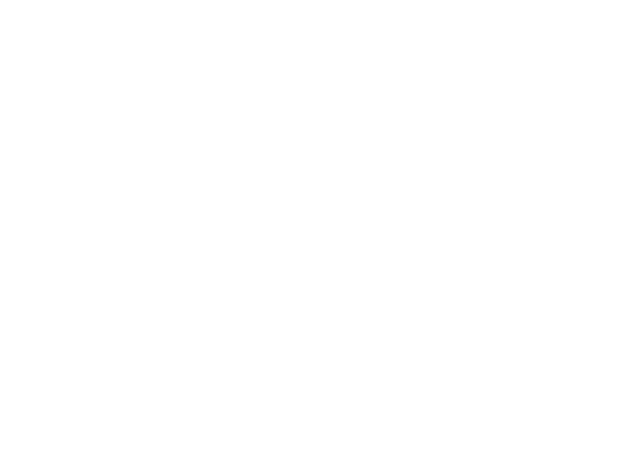
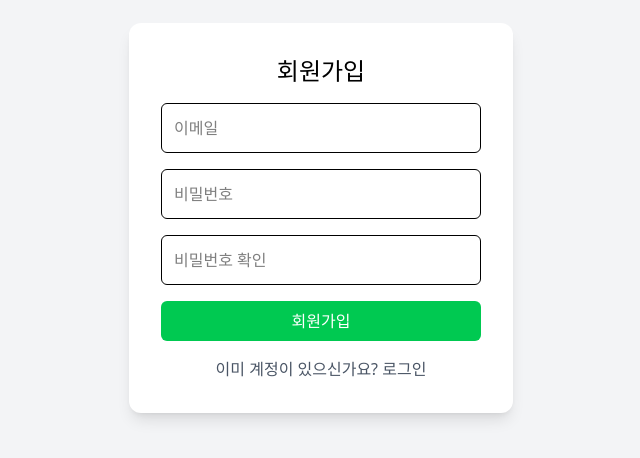
Before and after one commit to tjsk002/React-CRUD, a React (Vite) app: page /auth/signup in a window 1280 px wide. Before the commit this address had no page. Shown: the part 182-640 px from the top of the page, without its empty margins (319-959 px from the left). Built offline with nearby package versions, Linux system fonts and the light colour scheme.

Commit message:
feat: 로그인, 회원가입, 메인 페이지 추가

```diff
--- /dev/null
+++ b/src/pages/auth/login.tsx
@@ -0,0 +1,72 @@
+import { useState } from 'react'
+import { useNavigate } from 'react-router'
+
+import { api } from '@/api/axios.ts'
+
+export default function Login() {
+    const navigate = useNavigate()
+    const [email, setEmail] = useState('')
+    const [password, setPassword] = useState('')
+    const [errorMessage, setErrorMessage] = useState('')
+
+    const handleSubmit = async (e: React.FormEvent) => {
+        e.preventDefault()
+        console.log('로그인 시도:', { email, password })
+        await api
+            .post('/auth/login', {
+                username: email,
+                password: password,
+            })
+            .then((response) => {
+                alert(response.data.resultData.message)
+                setErrorMessage('')
+                navigate('/users/list')
+            })
+            .catch((error) => {
+                setErrorMessage(error.response.data.resultData.message)
+            })
+    }
+
+    function viewSignup() {
+        navigate(`/auth/signup`)
+    }
+
+    return (
+        <div className="flex items-center justify-center min-h-screen bg-gray-100">
+            <div className="bg-white p-8 rounded-xl shadow-lg w-96">
+                <h2 className="text-2xl font-bold text-center mb-4">로그인</h2>
+                <form onSubmit={handleSubmit} className="flex flex-col space-y-4">
+                    <input
+                        type="text"
+                        placeholder="이메일"
+                        value={email}
+                        onChange={(e) => setEmail(e.target.value)}
+                        className="p-3 border rounded-md"
+                        required
+                    />
+                    <input
+                        type="password"
+                        placeholder="비밀번호"
+                        value={password}
+                        onChange={(e) => setPassword(e.target.value)}
+                        className="p-3 border rounded-md"
+                        required
+                    />
+                    <p className="text-red-500">{errorMessage}</p>
+                    <button
+                        type="submit"
+                        className="bg-blue-500 text-white py-2 rounded-md hover:bg-blue-600 transition"
+                    >
+                        로그인
+                    </button>
+                </form>
+                <p
+                    className="text-center mt-4 text-gray-600 cursor-pointer"
+                    onClick={() => viewSignup()}
+                >
+                    계정이 없으신가요? 회원가입
+                </p>
+            </div>
+        </div>
+    )
+}
--- /dev/null
+++ b/src/pages/auth/main.tsx
@@ -0,0 +1,36 @@
+import { useNavigate } from 'react-router'
+
+export default function Main() {
+    const navigate = useNavigate()
+
+    function viewLogin() {
+        navigate(`/auth/login`)
+    }
+
+    function viewSignup() {
+        navigate(`/auth/signup`)
+    }
+
+    return (
+        <div className="flex flex-col items-center justify-center min-h-screen bg-gray-100">
+            <h1 className="text-4xl font-bold mb-6 text-gray-800">환영합니다!</h1>
+            <p className="text-lg text-gray-600 mb-8">
+                서비스를 이용하려면 로그인 또는 회원가입을 진행해주세요.
+            </p>
+            <div className="flex space-x-4">
+                <button
+                    className="bg-blue-500 text-white px-6 py-3 rounded-lg shadow-md hover:bg-blue-600 transition"
+                    onClick={() => viewLogin()}
+                >
+                    로그인
+                </button>
+                <button
+                    className="bg-green-500 text-white px-6 py-3 rounded-lg shadow-md hover:bg-green-600 transition"
+                    onClick={() => viewSignup()}
+                >
+                    회원가입
+                </button>
+            </div>
+        </div>
+    )
+}
--- /dev/null
+++ b/src/pages/auth/signup.tsx
@@ -0,0 +1,78 @@
+import { useState } from 'react'
+import { useNavigate } from 'react-router'
+
+import { api } from '@/api/axios.ts'
+
+export default function Signup() {
+    const navigate = useNavigate()
+    const [email, setEmail] = useState('')
+    const [password, setPassword] = useState('')
+    const [confirmPassword, setConfirmPassword] = useState('')
+
+    const handleSubmit = async (e: React.FormEvent) => {
+        e.preventDefault()
+        if (password !== confirmPassword) {
+            alert('비밀번호가 일치하지 않습니다!')
+            return
+        }
+        await api
+            .post(`/auth/signup`, {
+                username: email,
+                password: password,
+            })
+            .then((response) => {
+                console.log(response)
+                alert('회원가입 성공했습니다')
+            })
+            .catch((error) => {
+                console.log(error.resultData.message)
+            })
+    }
+
+    function viewLogin() {
+        navigate(`/auth/login`)
+    }
+
+    return (
+        <div className="flex items-center justify-center min-h-screen bg-gray-100">
+            <div className="bg-white p-8 rounded-xl shadow-lg w-96">
+                <h2 className="text-2xl font-bold text-center mb-4">회원가입</h2>
+                <form onSubmit={handleSubmit} className="flex flex-col space-y-4">
+                    <input
+                        type="text"
+                        placeholder="이메일"
+                        value={email}
+                        onChange={(e) => setEmail(e.target.value)}
+                        className="p-3 border rounded-md"
+                        required
+                    />
+                    <input
+                        type="password"
+                        placeholder="비밀번호"
+                        value={password}
+                        onChange={(e) => setPassword(e.target.value)}
+                        className="p-3 border rounded-md"
+                        required
+                    />
+                    <input
+                        type="password"
+                        placeholder="비밀번호 확인"
+                        value={confirmPassword}
+                        onChange={(e) => setConfirmPassword(e.target.value)}
+                        className="p-3 border rounded-md"
+                        required
+                    />
+                    <button
+                        type="submit"
+                        className="bg-green-500 text-white py-2 rounded-md hover:bg-green-600 transition"
+                    >
+                        회원가입
+                    </button>
+                </form>
+                <p className="text-center mt-4 text-gray-600" onClick={() => viewLogin()}>
+                    이미 계정이 있으신가요? 로그인
+                </p>
+            </div>
+        </div>
+    )
+}
--- a/src/router.tsx
+++ b/src/router.tsx
@@ -1,5 +1,8 @@
 import { Route, Routes } from 'react-router'
 
+import Login from '@/pages/auth/login.tsx'
+import Main from '@/pages/auth/main.tsx'
+import Signup from '@/pages/auth/signup.tsx'
 import All from '@/pages/users/dashboard/all.tsx'
 import UsersCreatePage from '@/pages/users/users-create.tsx'
 import UsersEditPage from '@/pages/users/users-edit.tsx'
@@ -8,10 +11,13 @@
 export default function Router() {
     return (
         <Routes>
-            <Route path="/" element={<UsersPage />} />
+            <Route path="" element={<Main />} />
+            <Route path="/users/all" element={<All />} />
+            <Route path="/auth/login" element={<Login />} />
+            <Route path="/auth/signup" element={<Signup />} />
+            <Route path="/users/list" element={<UsersPage />} />
             <Route path="/users/create/" element={<UsersCreatePage />} />
-            <Route path="/users/edit/" element={<UsersEditPage />} />
-            <Route path="/users/all" element={<All />} />
+            <Route path="/users/edit/:userId" element={<UsersEditPage />} />
         </Routes>
     )
 }
```
